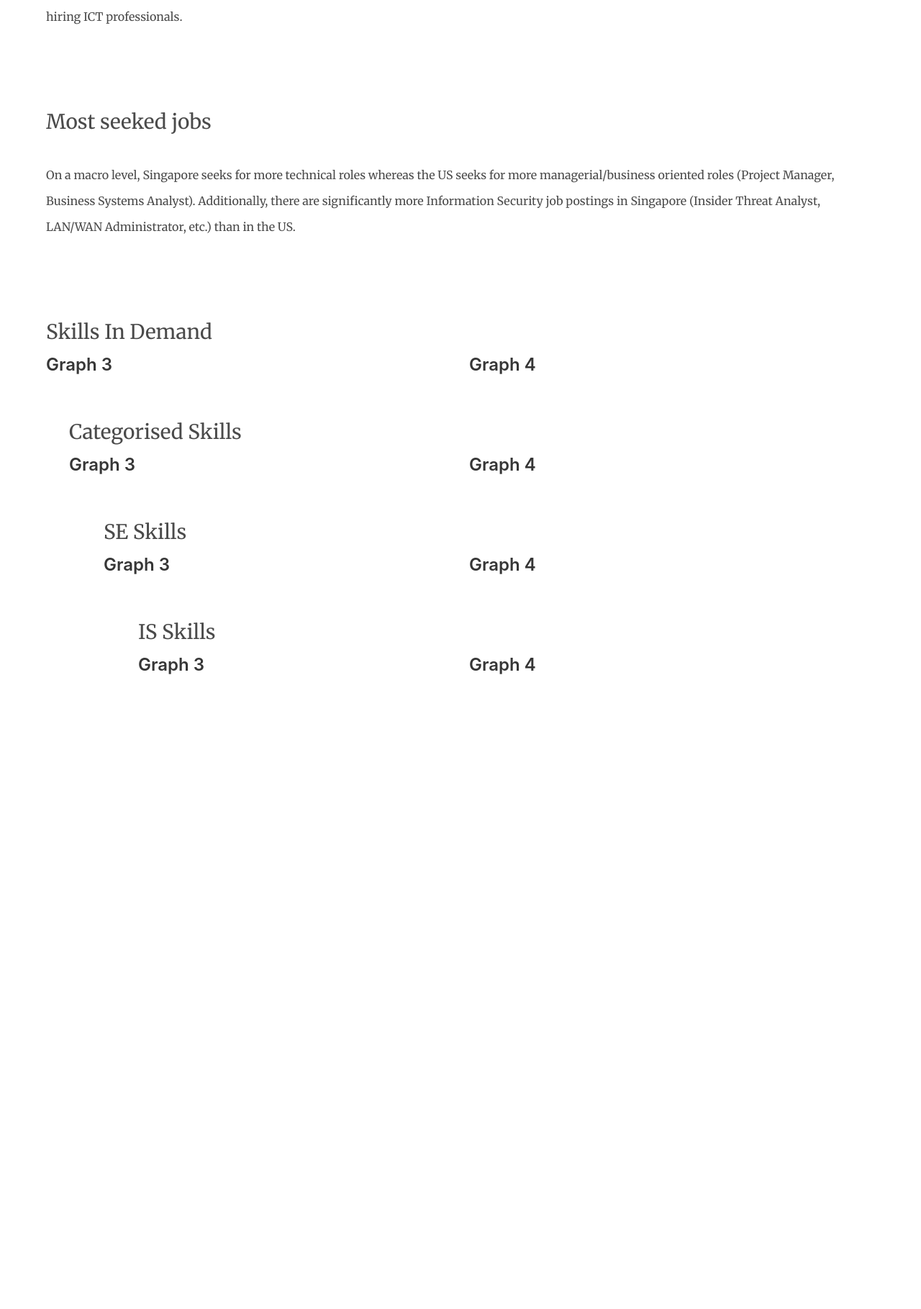
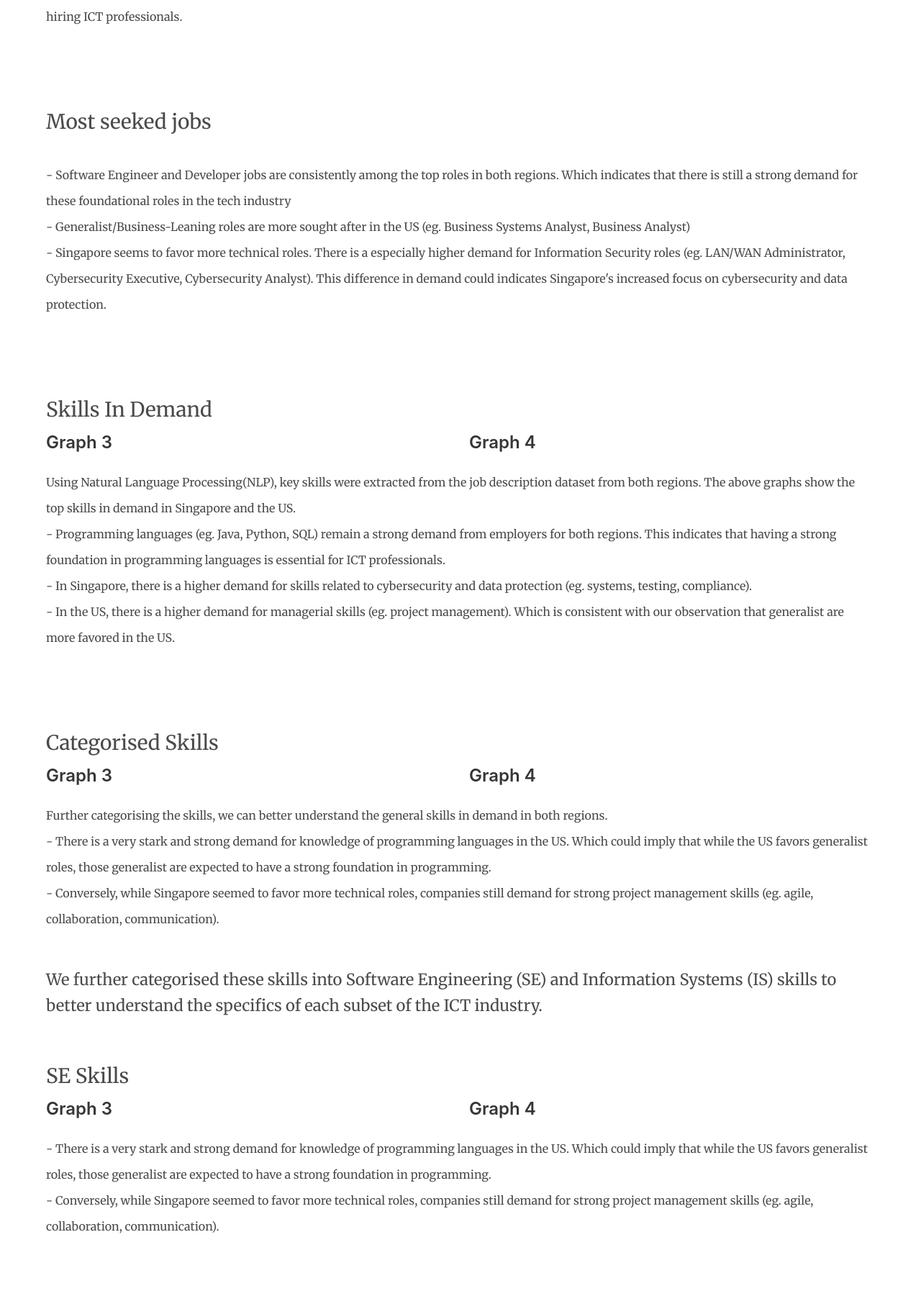
Before and after one commit to Nnestt/flask_webpage, a Flask app: template templates/index.html in a window 1280 px wide. Shown: the part 2059-3878 px from the top of the page at 72% size. Before the commit the page ends 2996 px from the top, so only its background shows below. Run offline with Flask 3, Linux system fonts and the light colour scheme; the template is opened without the code that fills it, so the values that code supplies are empty; parts of the project's set-up code (start-up, migrations or seed data) failed here and were passed over.

Commit message:
analysis

```diff
--- a/templates/index.html
+++ b/templates/index.html
@@ -182,12 +182,18 @@
             {{ ms_us_html | safe }}
           </div>
         </div>
-        <div class="subtitled-small">
-          <p>
-            On a macro level, Singapore seeks for more technical roles whereas the US seeks for more managerial/business oriented roles
-            (Project Manager, Business Systems Analyst). Additionally, there are significantly more Information Security job postings in Singapore
-            (Insider Threat Analyst, LAN/WAN Administrator, etc.) than in the US.
-          </p>
+        <div class="div subtitled-small">
+          <ul>
+            <li>
+              - Software Engineer and Developer jobs are consistently among the top roles in both regions. Which indicates that there is still a strong demand for these foundational roles in the tech industry
+            </li>
+            <li>
+              - Generalist/Business-Leaning roles are more sought after in the US (eg. Business Systems Analyst, Business Analyst)
+            </li>
+            <li>
+              - Singapore seems to favor more technical roles. There is a especially higher demand for Information Security roles (eg. LAN/WAN Administrator, Cybersecurity Executive, Cybersecurity Analyst). This difference in demand could indicates Singapore's increased focus on cybersecurity and data protection.
+            </li>
+          </ul>
         </div>
       </div>
     </section>
@@ -208,7 +214,22 @@
             {{ us_top_skills_html | safe }}
           </div>
         </div>
+        <div class="div subtitled-small">
+          <h2>Using Natural Language Processing(NLP), key skills were extracted from the job description dataset from both regions. The above graphs show the top skills in demand in Singapore and the US.</h2>
+          <ul>
+            <li>
+              - Programming languages (eg. Java, Python, SQL) remain a strong demand from employers for both regions. This indicates that having a strong foundation in programming languages is essential for ICT professionals.
+            </li>
+            <li>
+              - In Singapore, there is a higher demand for skills related to cybersecurity and data protection (eg. systems, testing, compliance).
+            </li>
+            <li>
+              - In the US, there is a higher demand for managerial skills (eg. project management). Which is consistent with our observation that generalist are more favored in the US.
+            </li>
+          </ul>
+        </div>
       </div>
+    </section>
 
           <!-- Other Section -->
     <section class="section">
@@ -226,8 +247,30 @@
             {{ us_top_skills_cat_html | safe }}
           </div>
         </div>
+        <div class="subtitled-small">
+          <p>
+            Further categorising the skills, we can better understand the general skills in demand in both regions.
+          </p>
+          <ul>
+            <li>
+            - There is a very stark and strong demand for knowledge of programming languages in the US. Which could imply that while the US favors generalist roles, those generalist are expected to have a strong foundation in programming.
+            </li>
+            <li>
+              - Conversely, while Singapore seemed to favor more technical roles, companies still demand for strong project management skills (eg. agile, collaboration, communication).
+            </li>
+          </ul>
+        </div>
       </div>
+    </section>
 
+      <div class="container">
+        <div class="subtitled">
+          <h2>
+            We further categorised these skills into Software Engineering (SE) and Information Systems (IS) skills
+            to better understand the specifics of each subset of the ICT industry.
+          </h2>
+        </div>
+      </div>
                 <!-- Other Section -->
     <section class="section">
       <div class="container">
@@ -244,7 +287,21 @@
             {{ us_se_skills_html | safe }}
           </div>
         </div>
+        <div class="subtitled-small">
+          <ul>
+            <li>
+              - There is a very stark and strong demand for knowledge of programming
+              languages in the US. Which could imply that while the US favors generalist roles,
+              those generalist are expected to have a strong foundation in programming.
+            </li>
+            <li>
+              - Conversely, while Singapore seemed to favor more technical roles, companies still demand
+              for strong project management skills (eg. agile, collaboration, communication).
+            </li>
+          </ul>
+        </div>
       </div>
+    </section>
 
                       <!-- Other Section -->
     <section class="section">
@@ -262,7 +319,15 @@
             {{ us_is_skills_html | safe }}
           </div>
         </div>
+        <div class="subtitled-small">
+          <ul>
+            <li>
+              - Very similar demand for IS related skills in both regions. This could imply that IS professionals with a strong foundation in Singapore are likely to find similar success abroad.
+            </li>
+          </ul>
+        </div>
       </div>
+    </section>
 
 
 
```
